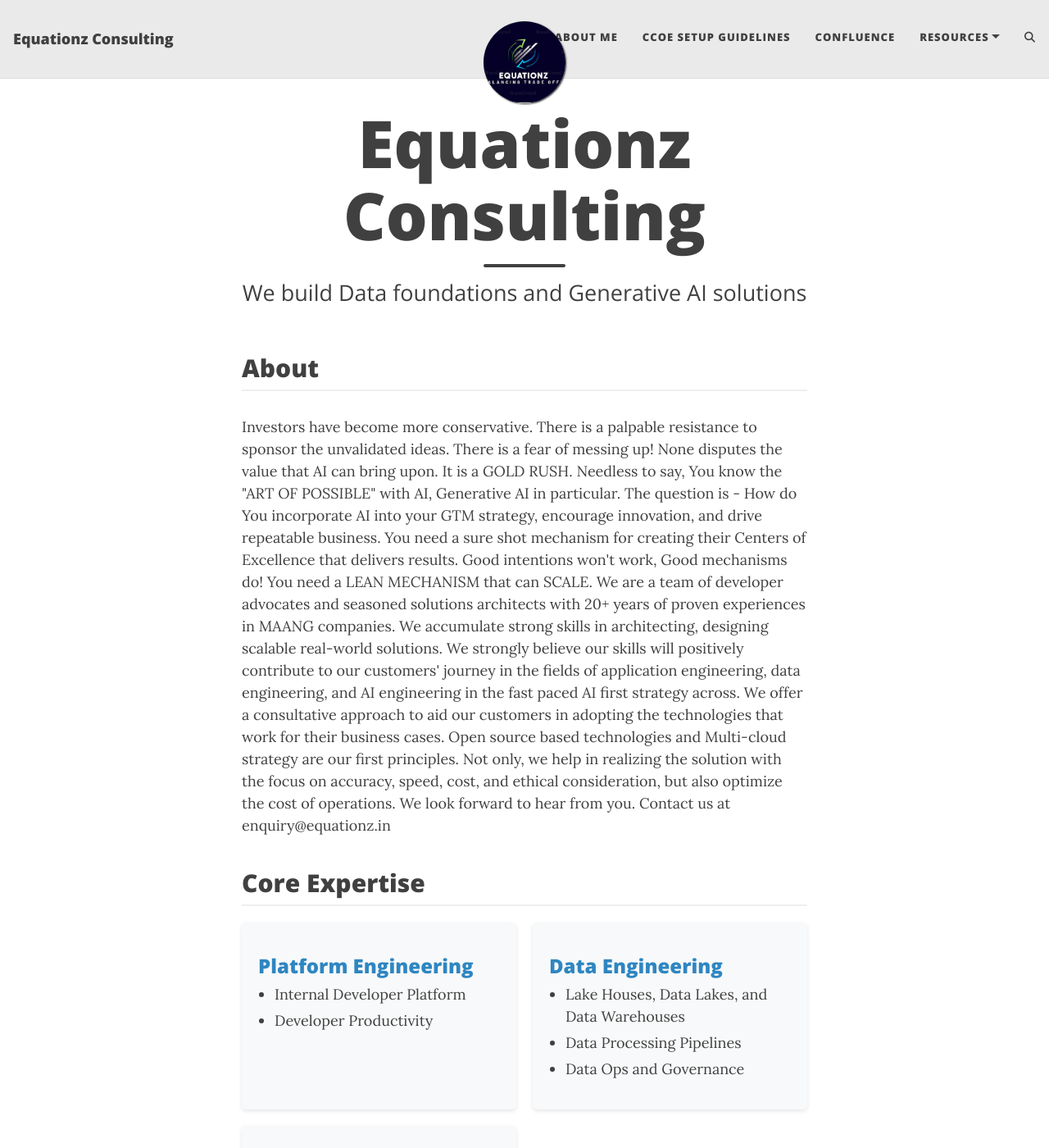
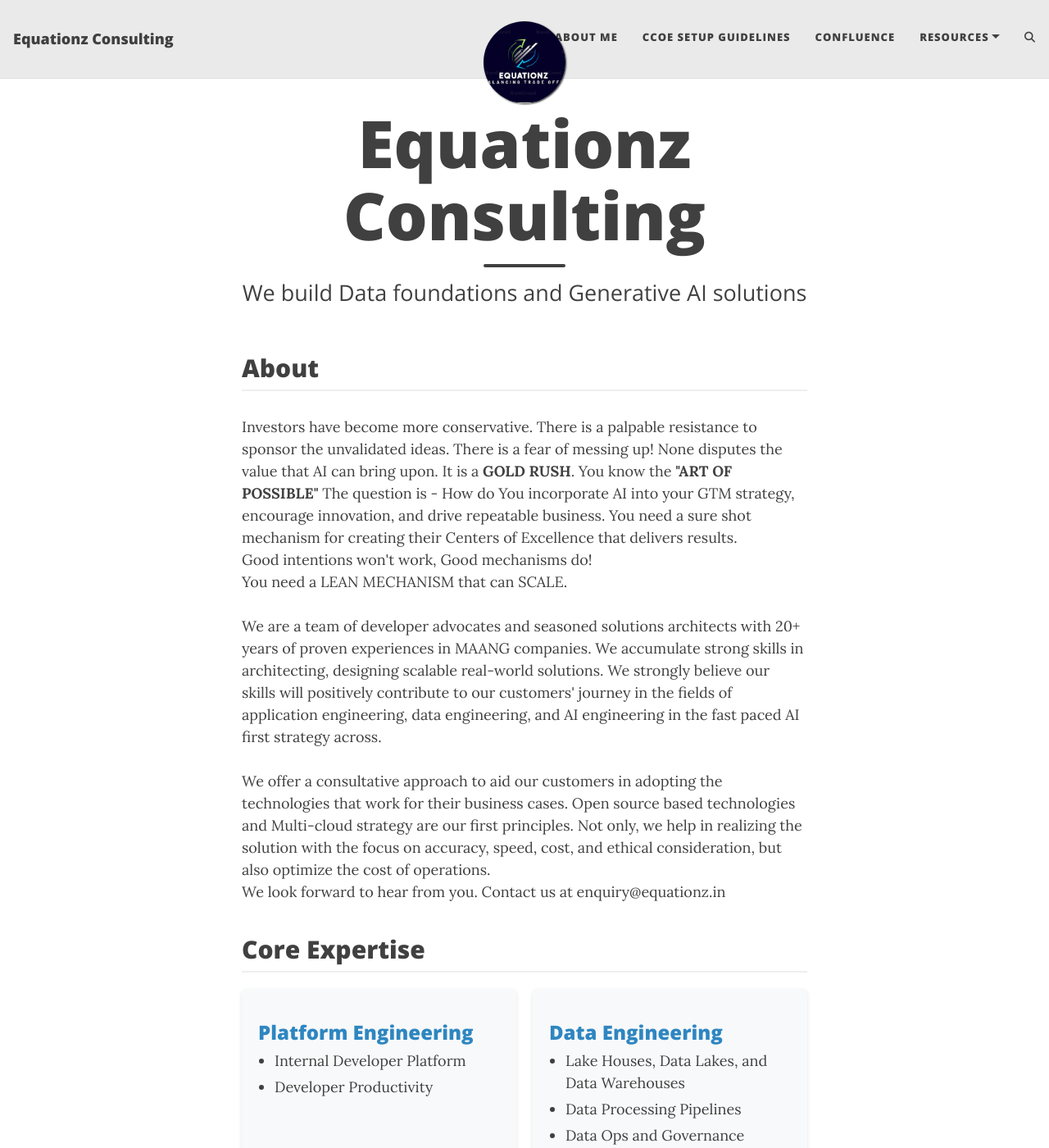
Before and after one commit to raghavendraprakash/equationz.github.io, a Jekyll site: the page built from index.html, in a window 1280 px wide and 1400 px high. Shown: the whole window at 82% size. Built offline with Jekyll 4.4.1, drawn with Linux system fonts in a browser that asks for light colours; the list of posts is cut into pages by our own code; comment, search, counter and statistics services are not loaded.

Commit message:
Update index.html

```diff
--- a/index.html
+++ b/index.html
@@ -9,23 +9,23 @@
     <h2>About</h2>
     <p>
       Investors have become more conservative. There is a palpable resistance to sponsor the unvalidated ideas.
-      There is a fear of messing up! None disputes the value that AI can bring upon. It is a GOLD RUSH.
-      Needless to say, You know the "ART OF POSSIBLE" with AI, Generative AI in particular.
+      There is a fear of messing up! None disputes the value that AI can bring upon. It is a <b>GOLD RUSH</b>.
+      You know the <b>"ART OF POSSIBLE"</b>
       The question is - How do You incorporate AI into your GTM strategy, encourage innovation, and drive repeatable business.
-      You need a sure shot mechanism for creating their Centers of Excellence that delivers results.
+      You need a sure shot mechanism for creating their Centers of Excellence that delivers results. <br>
 
-      Good intentions won't work, Good mechanisms do!
-      You need a LEAN MECHANISM that can SCALE.
+      Good intentions won't work, Good mechanisms do!   <br>
+      You need a LEAN MECHANISM that can SCALE. <br><br>
 
       We are a team of developer advocates and seasoned solutions architects with 20+ years of proven experiences in MAANG companies. We accumulate strong skills in architecting,
       designing scalable real-world solutions. We strongly believe our skills will positively contribute to our customers' journey in the fields of application engineering,
-      data engineering, and AI engineering in the fast paced AI first strategy across.
+      data engineering, and AI engineering in the fast paced AI first strategy across. <br><br>
 
       We offer a consultative approach to aid our customers in adopting the technologies that work for their business cases.
       Open source based technologies and Multi-cloud strategy are our first principles. Not only, we help in realizing the solution with the focus on accuracy,
-      speed, cost, and ethical consideration, but also optimize the cost of operations.
+      speed, cost, and ethical consideration, but also optimize the cost of operations. <br>
 
-      We look forward to hear from you. Contact us at enquiry@equationz.in
+      We look forward to hear from you. Contact us at enquiry@equationz.in <br>
     </p>
   </section>
 
```
